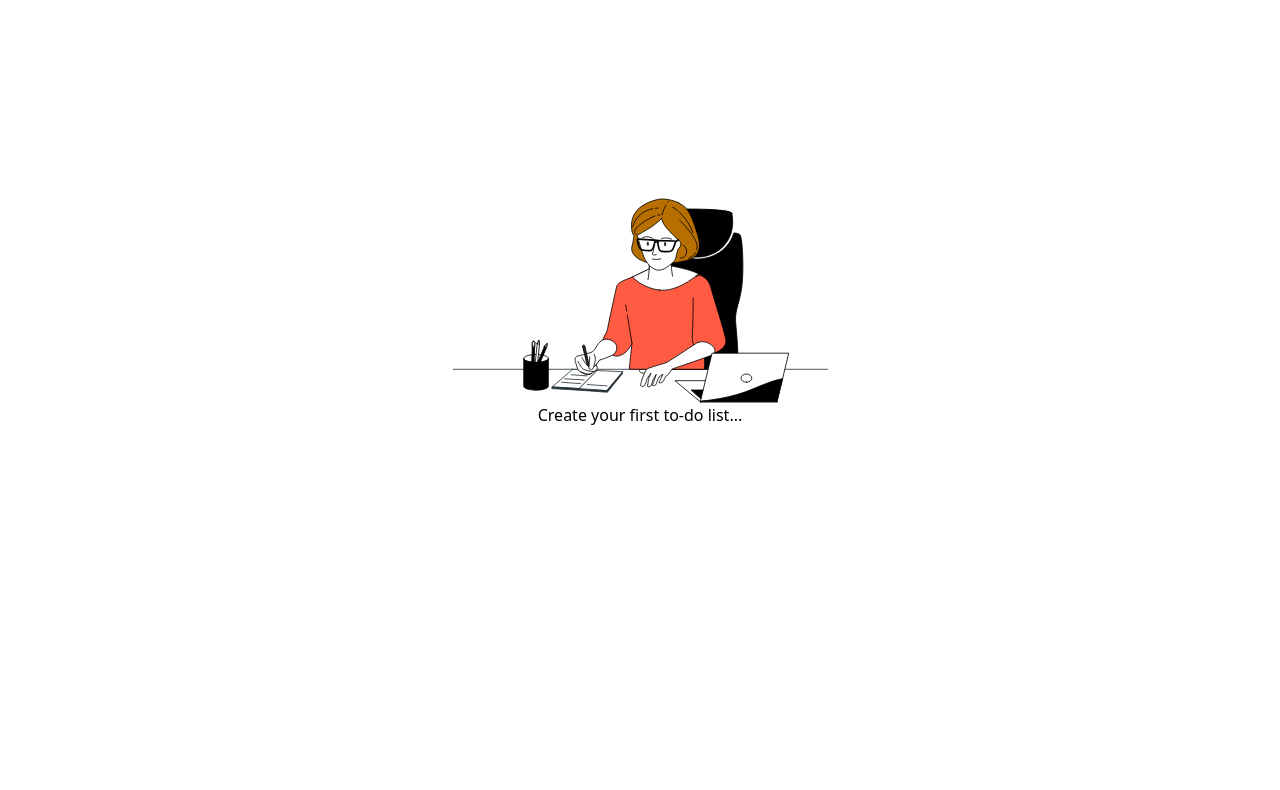
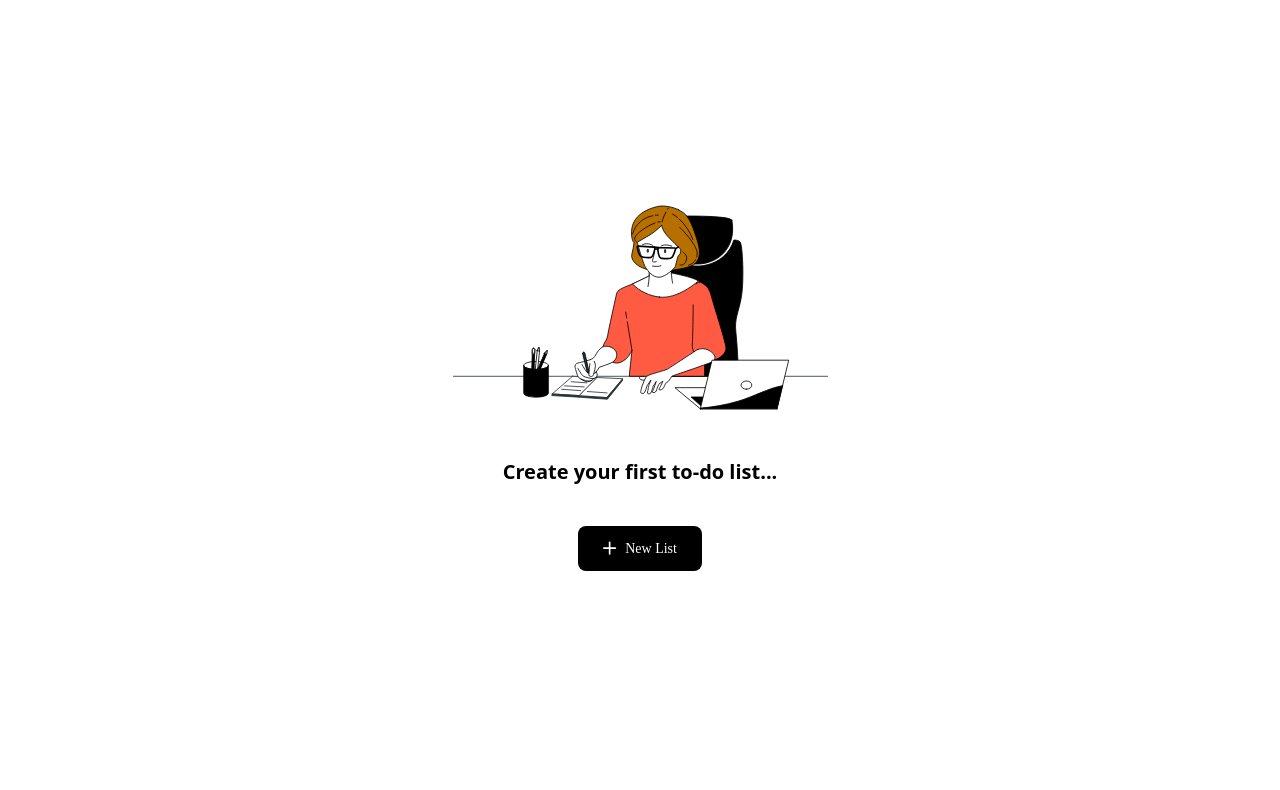
Before and after one commit to vmC0sta/todolist-frontend, a website: page src/homepage.html in a window 1280 px wide. Shown: the part 64-854 px from the top of the page. Before the commit the page ends 828 px from the top, so only its background shows below. Drawn offline with nearby package versions, Linux system fonts and the light colour scheme; files that its build step writes are made by us from their sources.

Commit message:
alterando caminhos

```diff
--- a/src/homepage.html
+++ b/src/homepage.html
@@ -4,7 +4,7 @@
 <head>
     <meta charset="UTF-8">
     <meta name="viewport" content="width=device-width, initial-scale=1.0">
-    <link href="/dist/output.css" rel="stylesheet">
+    <link href="./dist/output.css" rel="stylesheet">
     <title>Home - Dooit</title>
 </head>
 
```
Also changed, not shown: index.html (+2 -2 lines), dist/output.css.
